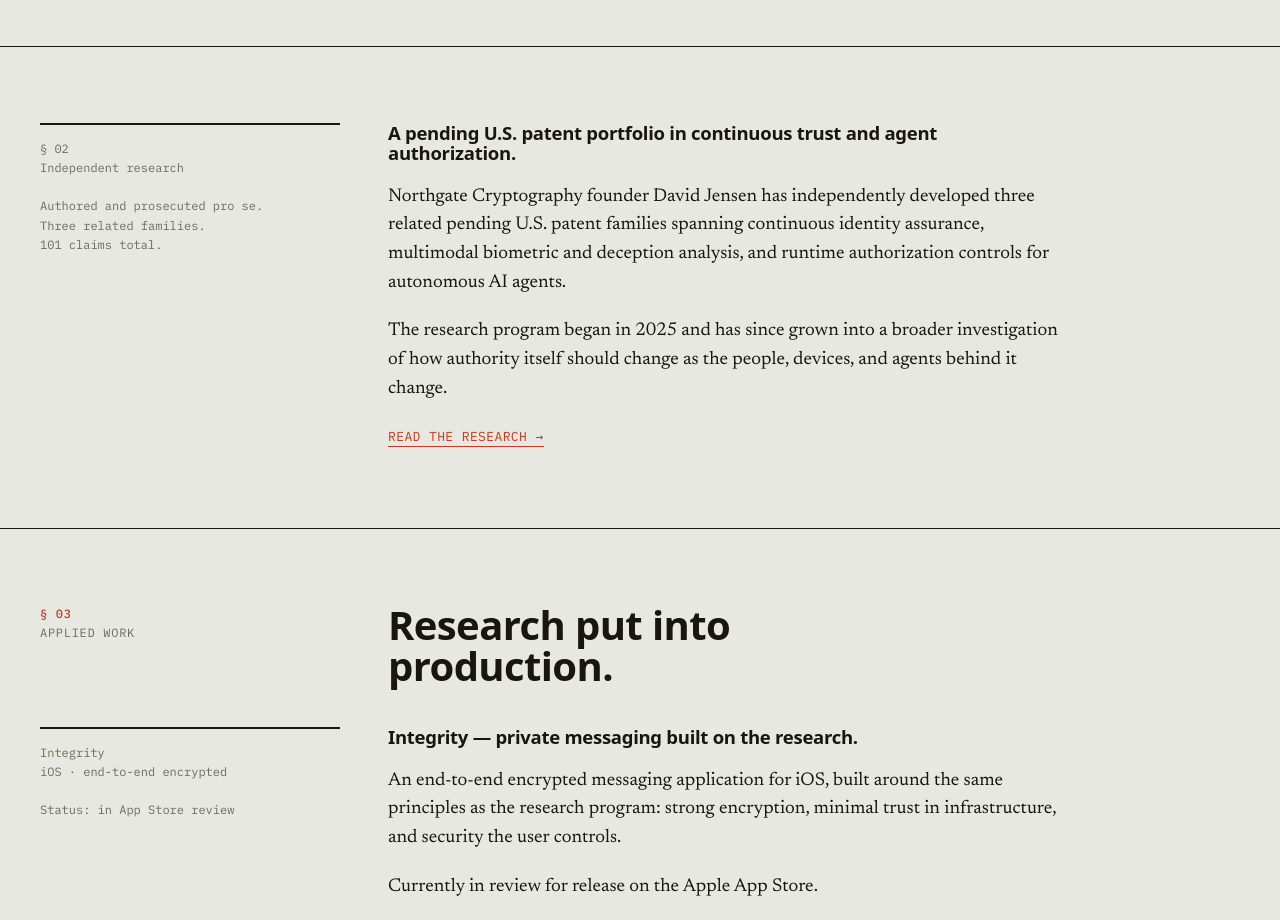
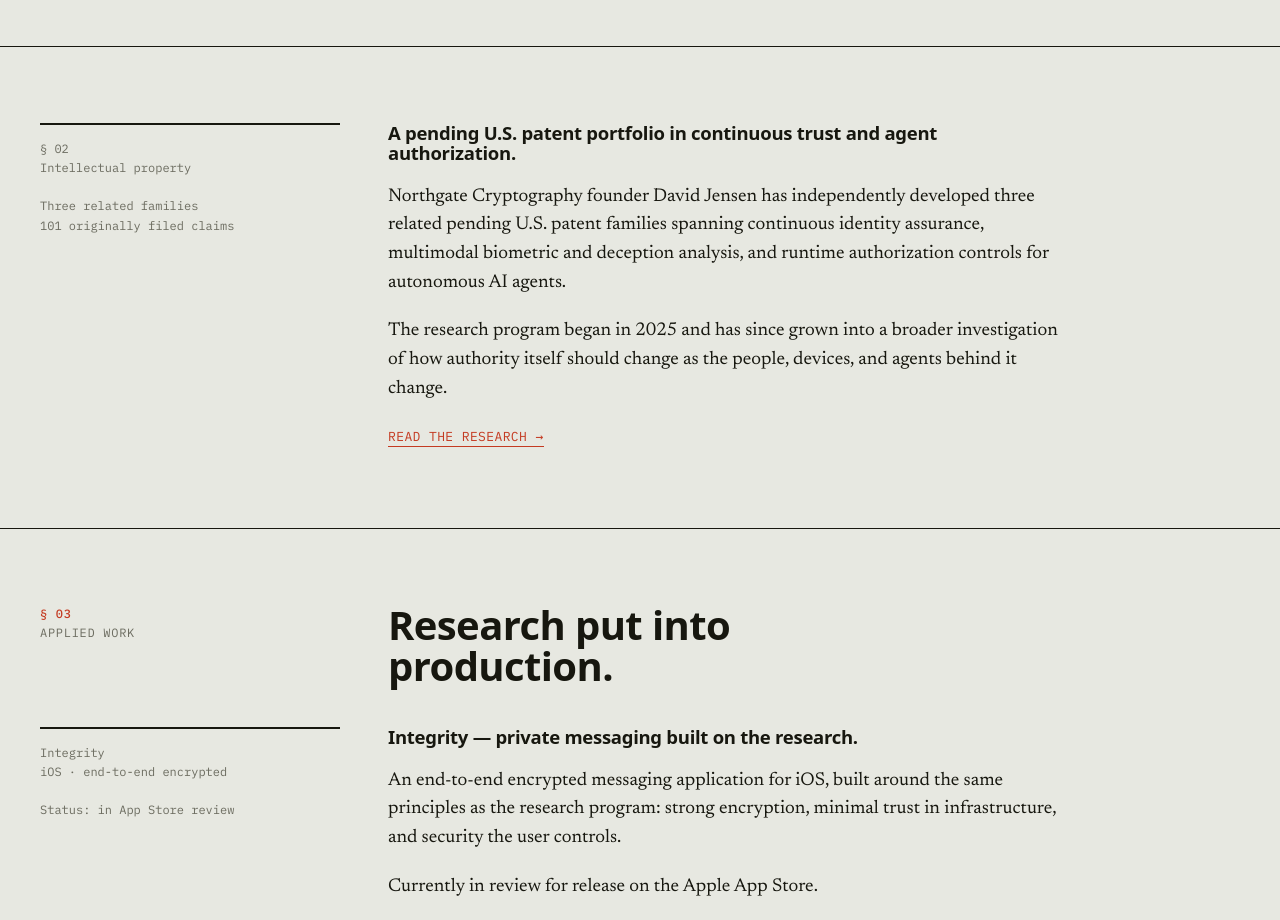
Before and after one commit to davidjensen049/northgate-site, a plain HTML site: page northgate-site/index.html in a window 1280 px wide. Shown: the part 1620-2540 px from the top of the page. Drawn offline with Linux system fonts and the light colour scheme; a web font is replaced by a local one.

Commit message:
Add files via upload

```diff
--- a/northgate-site/index.html
+++ b/northgate-site/index.html
@@ -87,7 +87,7 @@
   <section class="block">
     <div class="wrap">
       <div class="read">
-        <div class="aside">§ 02<br>Independent research<br><br>Authored and prosecuted pro se.<br>Three related families.<br>101 claims total.</div>
+        <div class="aside">§ 02<br>Intellectual property<br><br>Three related families<br>101 originally filed claims</div>
         <div class="body">
           <p class="lede">A pending U.S. patent portfolio in continuous trust and agent authorization.</p>
           <p>Northgate Cryptography founder David Jensen has independently developed three related pending U.S. patent families spanning continuous identity assurance, multimodal biometric and deception analysis, and runtime authorization controls for autonomous AI agents.</p>
```
Also changed, not shown: northgate-site/david-jensen.html (+1 -1 lines), northgate-site/intellectual-property.html (+1 -1 lines), northgate-site/research.html (+1 -1 lines).
